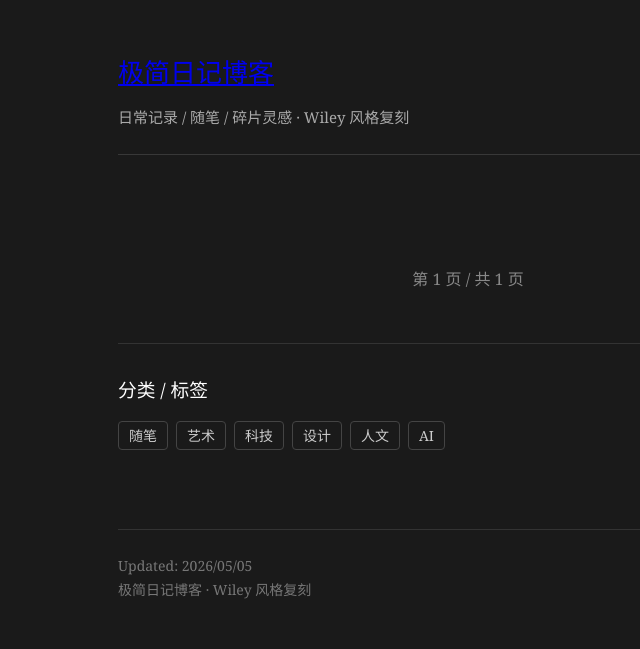
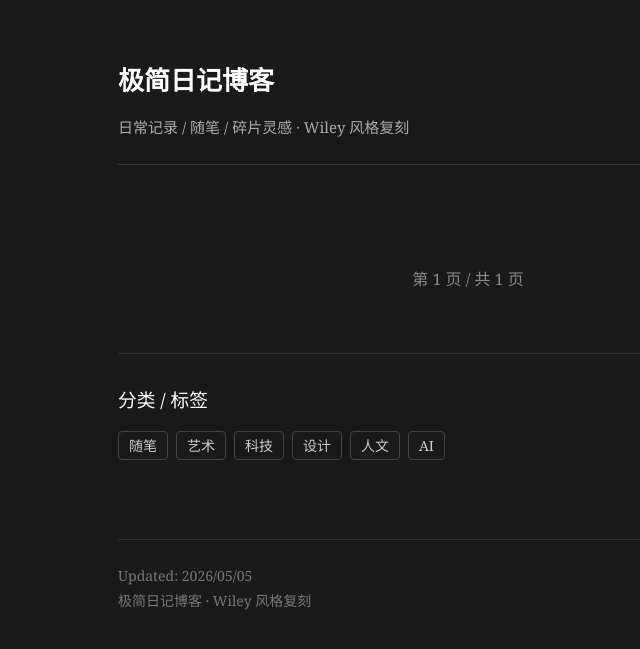
Before and after one commit to ileGrabe/gr, a Jekyll site: the page built from index.html, in a window 1280 px wide. Shown: the top 649 px of the page, without its empty margins (172-812 px from the left). Built offline with Jekyll 4.4.1, drawn with Linux system fonts in a browser that asks for light colours; the list of posts is cut into pages by our own code.

Commit message:
Update style.css

```diff
--- a/assets/style.css
+++ b/assets/style.css
@@ -7,7 +7,7 @@
 
 body {
   font-family: Georgia, 'Times New Roman', serif;
-  background: #1a1a1a;
+  background-color: #1a1a1a;
   color: #e5e5e5;
   max-width: 740px;
   margin: 0 auto;
@@ -17,22 +17,22 @@
 }
 
 /* 头部 */
-header {
+.site-header {
   border-bottom: 1px solid #383838;
   padding-bottom: 24px;
   margin-bottom: 50px;
 }
 
-.site-title {
+.site-title a {
   font-size: 26px;
-  font-weight: normal;
   color: #fff;
-  margin-bottom: 8px;
+  text-decoration: none;
 }
 
 .site-desc {
   color: #aaa;
   font-size: 15px;
+  margin-top: 8px;
 }
 
 /* 文章卡片列表 */
@@ -40,19 +40,17 @@
   display: flex;
   flex-direction: column;
   gap: 28px;
-  margin-bottom: 60px;
 }
 
 .post-card {
-  background: #252525;
+  background-color: #252525;
   padding: 28px 32px;
   border-radius: 8px;
-  transition: 0.2s;
+  transition: background-color 0.2s ease;
 }
 
 .post-card:hover {
-  background: #2d2d2d;
-  transform: translateY(-2px);
+  background-color: #2d2d2d;
 }
 
 .post-date {
@@ -83,6 +81,7 @@
 .more {
   color: #ddd;
   font-size: 17px;
+  text-decoration: underline;
   text-underline-offset: 3px;
   float: right;
 }
@@ -96,20 +95,25 @@
 /* 分页 */
 .pagination {
   text-align: center;
+  margin: 50px 0;
   color: #888;
-  margin: 50px 0;
 }
 
 .pagination a {
   color: #ccc;
-  margin: 0 6px;
 }
 
 /* 标签 */
 .tags {
-  margin: 40px 0;
+  margin-top: 60px;
   padding-top: 30px;
   border-top: 1px solid #333;
+}
+
+.tags h3 {
+  font-weight: normal;
+  color: #fff;
+  margin-bottom: 14px;
 }
 
 .tag-list {
@@ -117,7 +121,6 @@
   flex-wrap: wrap;
   gap: 8px;
   list-style: none;
-  margin-top: 14px;
 }
 
 .tag-list a {
@@ -125,12 +128,12 @@
   padding: 4px 10px;
   border: 1px solid #444;
   border-radius: 4px;
+  text-decoration: none;
   font-size: 14px;
-  text-decoration: none;
 }
 
 .tag-list a:hover {
-  background: #333;
+  background-color: #333;
   color: #fff;
 }
 
@@ -145,6 +148,13 @@
   margin-bottom: 22px;
 }
 
+.back-link {
+  color: #ccc;
+  text-decoration: none;
+  margin-top: 30px;
+  display: inline-block;
+}
+
 /* 底部 */
 footer {
   margin-top: 80px;
```
